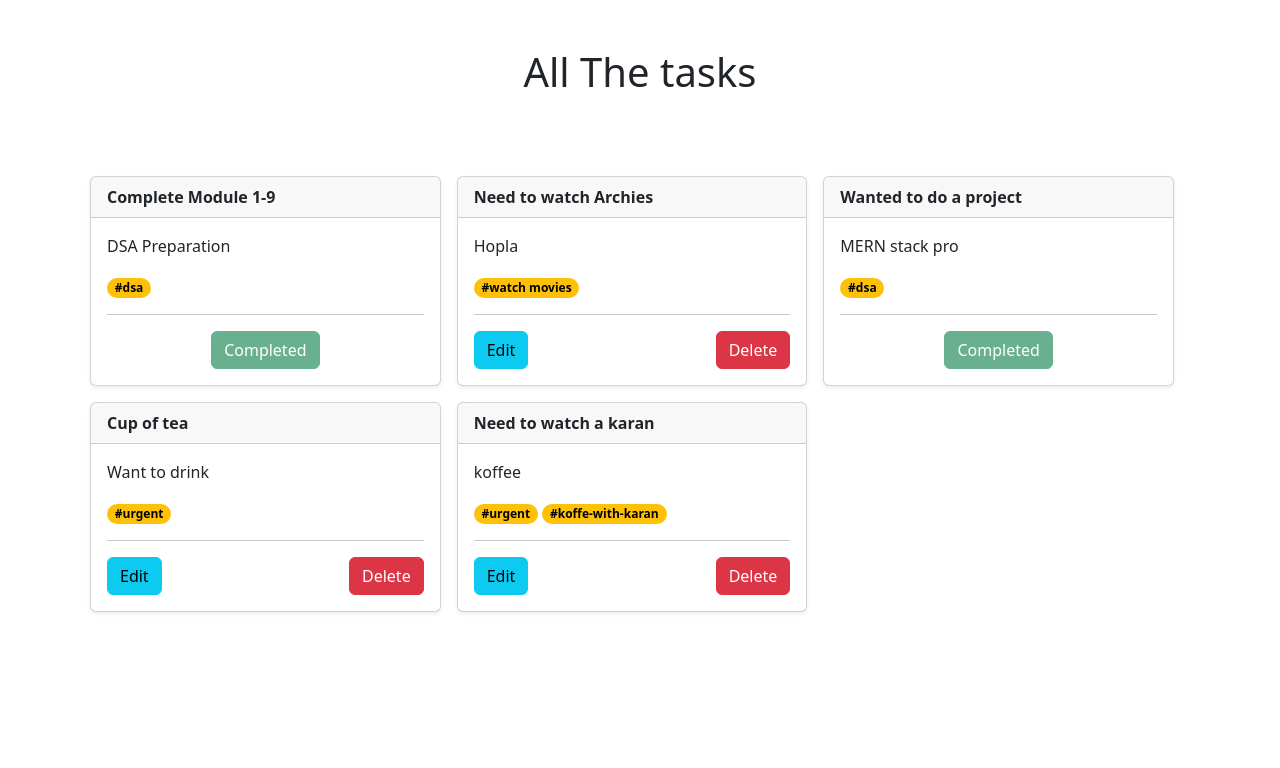
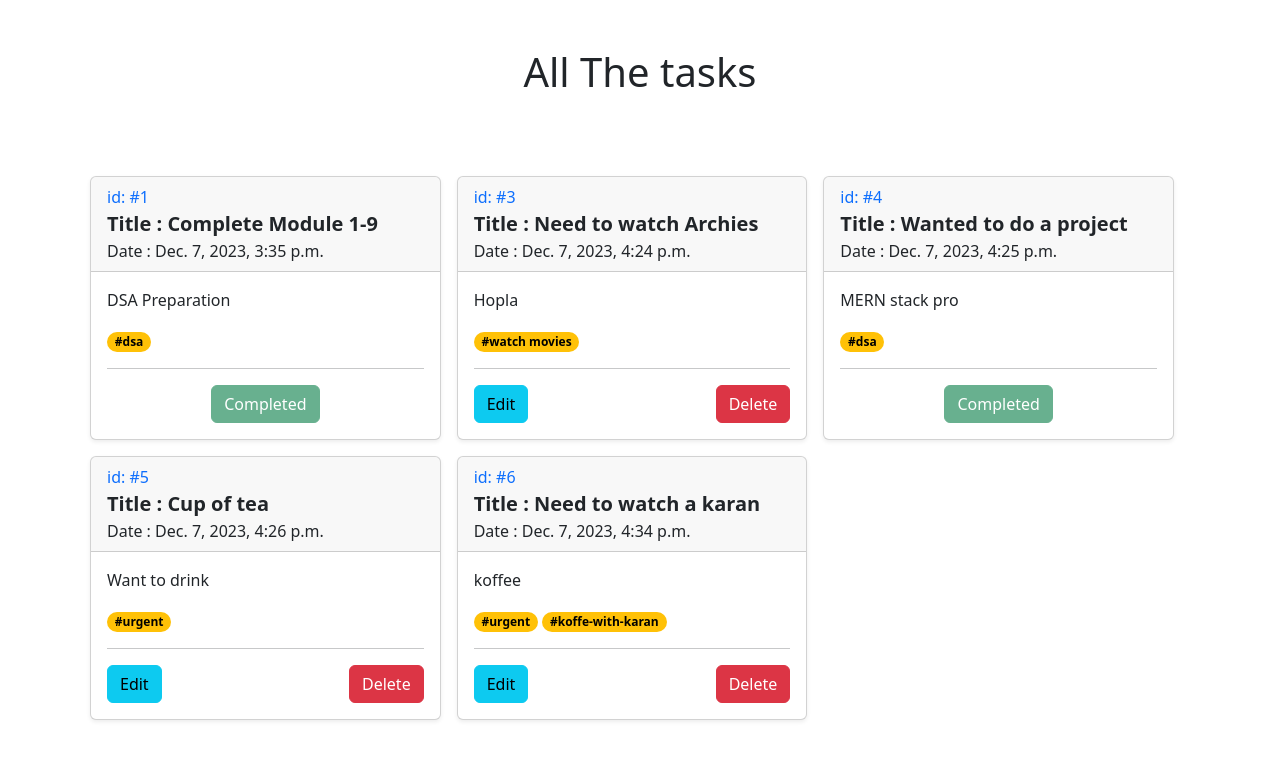
Before and after one commit to coderboy-raiyan/task-management-django, a Django app: page / in a window 1280 px wide. Shown: the part 78-846 px from the top of the page. Before the commit the page ends 691 px from the top, so only its background shows below. Run offline with Django 4.2, Linux system fonts and the light colour scheme; data comes from the database, SQL or seed files in the repository.

Commit message:
some UI data has been chnaged

```diff
--- a/templates/home.html
+++ b/templates/home.html
@@ -7,8 +7,12 @@
     {% for task in tasks %}
       <div class="col">
         <div class="card shadow-sm">
-          <div class="card-header fw-bold">
-            {{ task.task_title }}
+          <div class="card-header fw-medium">
+           <span class="text-primary">id: #{{task.id}}</span>
+           <br>
+            <span class="fw-bold fs-5">Title : {{ task.task_title }}</span>
+            <br>
+            <span>Date : {{task.task_assign}}</span>
           </div>
           <div class="card-body">
             <p class="card-text">{{ task.task_description }}</p>
```
